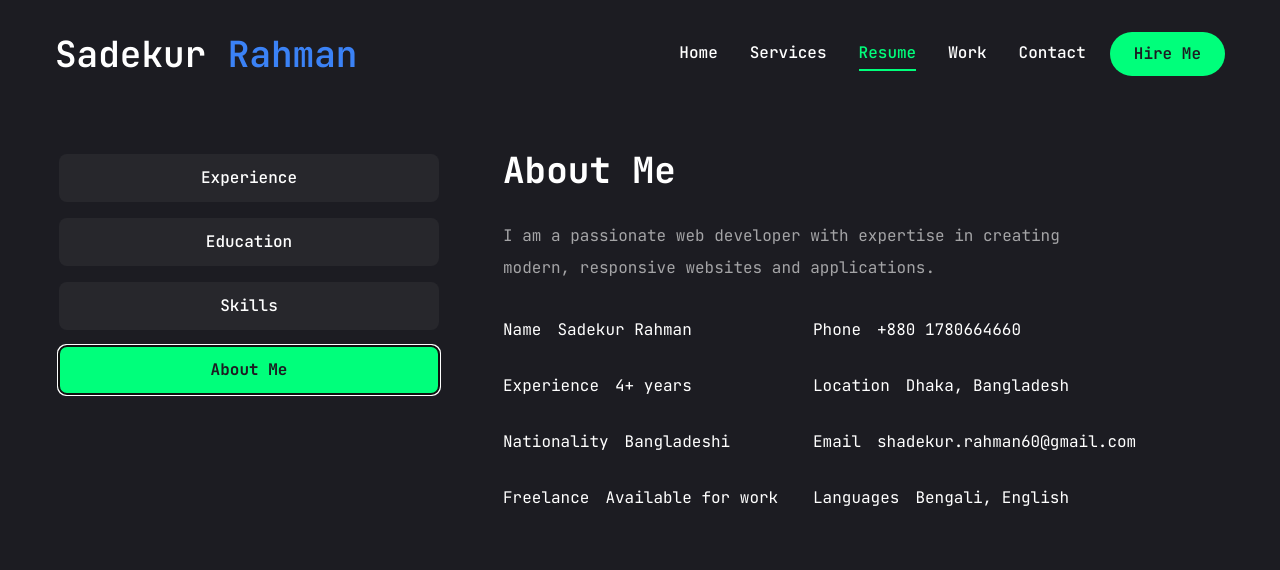
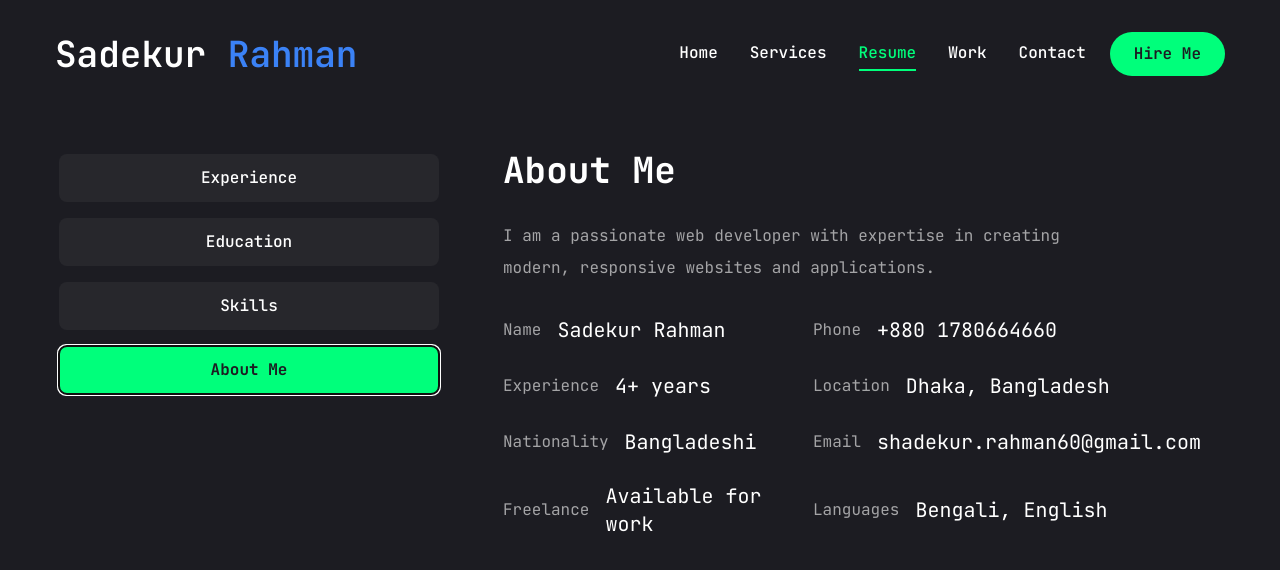
Before and after one commit to sadekur/pfs-2, a Next.js app: page /resume in a window 1280 px wide. Both pictures are taken after a click on the tab "About Me". Shown: the top 570 px of the page. Built offline with nearby package versions, Linux system fonts and the light colour scheme.

Commit message:
Update: About section content with ui

```diff
--- a/app/resume/page.jsx
+++ b/app/resume/page.jsx
@@ -350,8 +350,8 @@ const Resume = () => {
                 {about.info.map((item, index) => {
                   return (
                     <li className="flex justify-center items-center xl:justify-start gap-4" key={index}>
-                      <span>{item.fieldName}</span>
-                      <span>{item.fieldValue}</span>
+                      <span className="text-white/60">{item.fieldName}</span>
+                      <span className="text-xl">{item.fieldValue}</span>
                     </li>
                   );
                 })}
```
